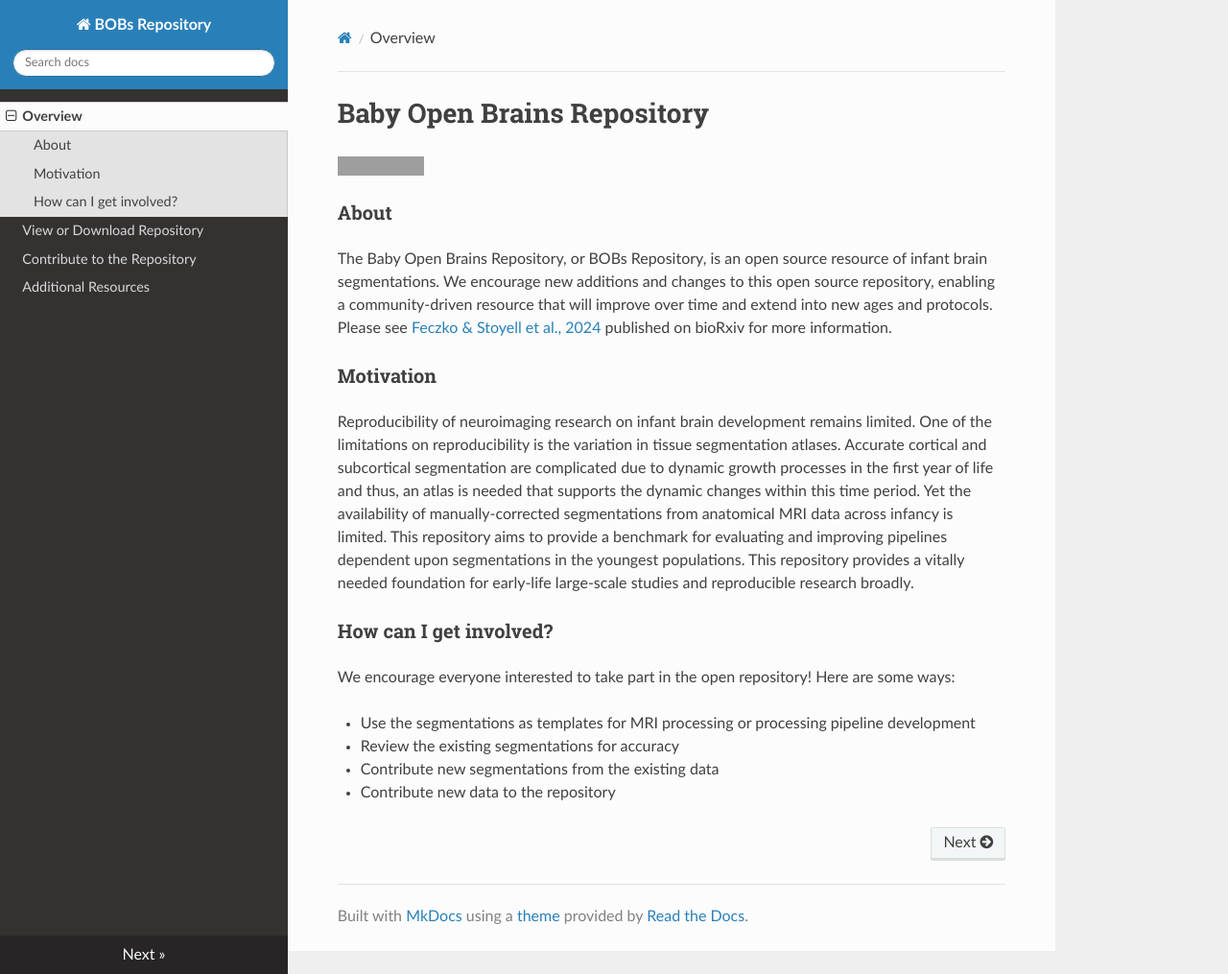
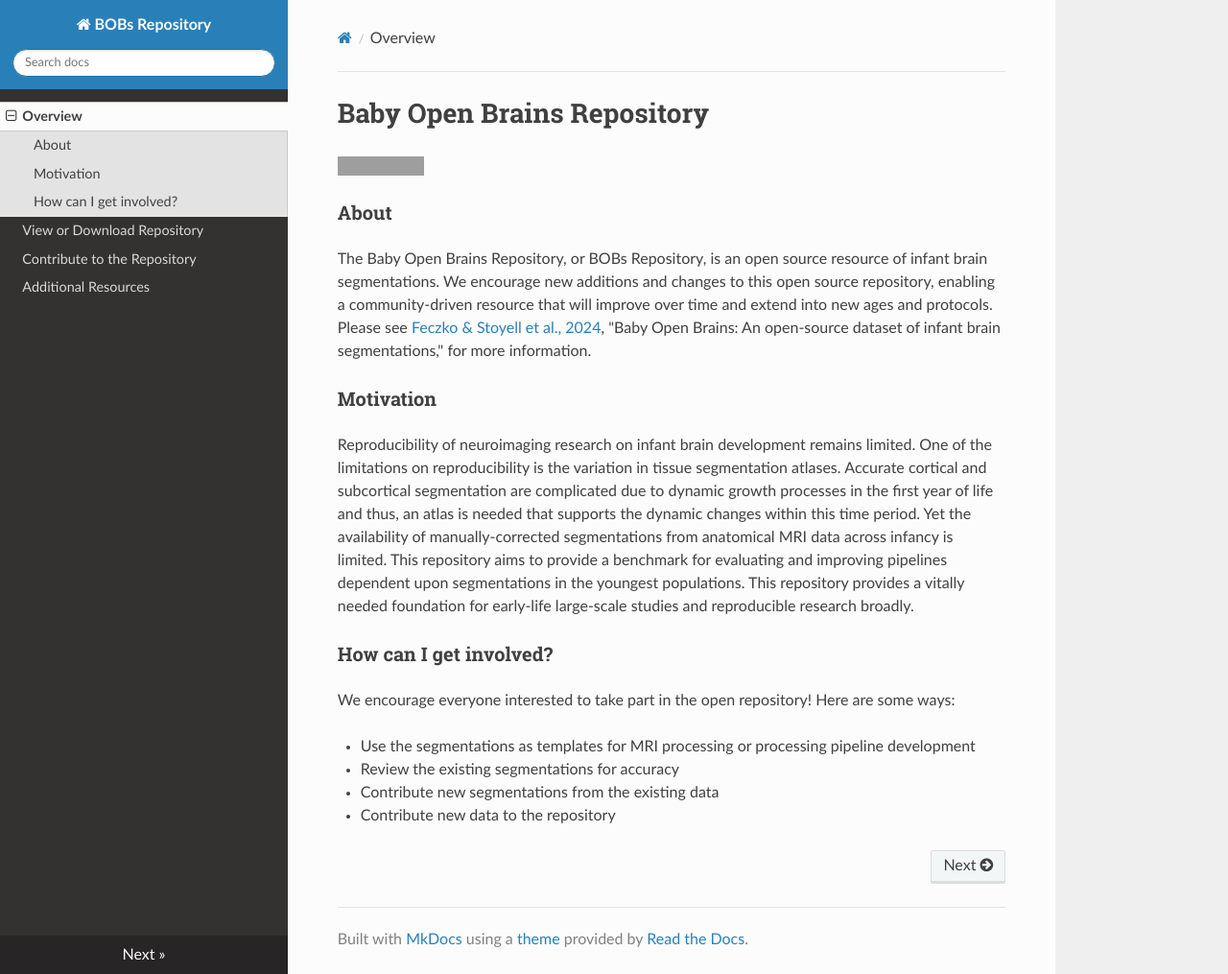
Before and after one commit to DCAN-Labs/BOBsRepositoryRTD, an MkDocs documentation site: the page built from docs/index.md, in a window 1280 px wide and 1015 px high. Shown: the whole window at 96% size. Built offline with MkDocs 1.6.1, drawn with Linux system fonts in a browser that asks for light colours; nearby versions of some CDN libraries; grey boxes are pictures that could not be loaded.

Commit message:
Fix publication reference in index.md
Updated reference for the BOBs Repository publication to the correct DOI and title.

```diff
--- a/docs/index.md
+++ b/docs/index.md
@@ -3,7 +3,7 @@
 [![OSF Project](https://img.shields.io/badge/OSF-10.17605/OSF.IO/WDR78-blue)](https://doi.org/10.17605/OSF.IO/WDR78)
 
 ### About
-The Baby Open Brains Repository, or BOBs Repository, is an open source resource of infant brain segmentations. We encourage new additions and changes to this open source repository, enabling a community-driven resource that will improve over time and extend into new ages and protocols. Please see [Feczko & Stoyell et al., 2024](https://doi.org/10.1101/2024.10.02.616147) published on bioRxiv for more information.
+The Baby Open Brains Repository, or BOBs Repository, is an open source resource of infant brain segmentations. We encourage new additions and changes to this open source repository, enabling a community-driven resource that will improve over time and extend into new ages and protocols. Please see [Feczko & Stoyell et al., 2024](https://doi.org/10.1038/s41597-025-05404-y), "Baby Open Brains: An open-source dataset of infant brain segmentations," for more information.
 
 ### Motivation
 Reproducibility of neuroimaging research on infant brain development remains limited. One of the limitations on reproducibility is the variation in tissue segmentation atlases. Accurate cortical and subcortical segmentation are complicated due to dynamic growth processes in the first year of life and thus, an atlas is needed that supports the dynamic changes within this time period. Yet the availability of manually-corrected segmentations from anatomical MRI data across infancy is limited. This repository aims to provide a benchmark for evaluating and improving pipelines dependent upon segmentations in the youngest populations. This repository provides a vitally needed foundation for early-life large-scale studies and reproducible research broadly.
```
